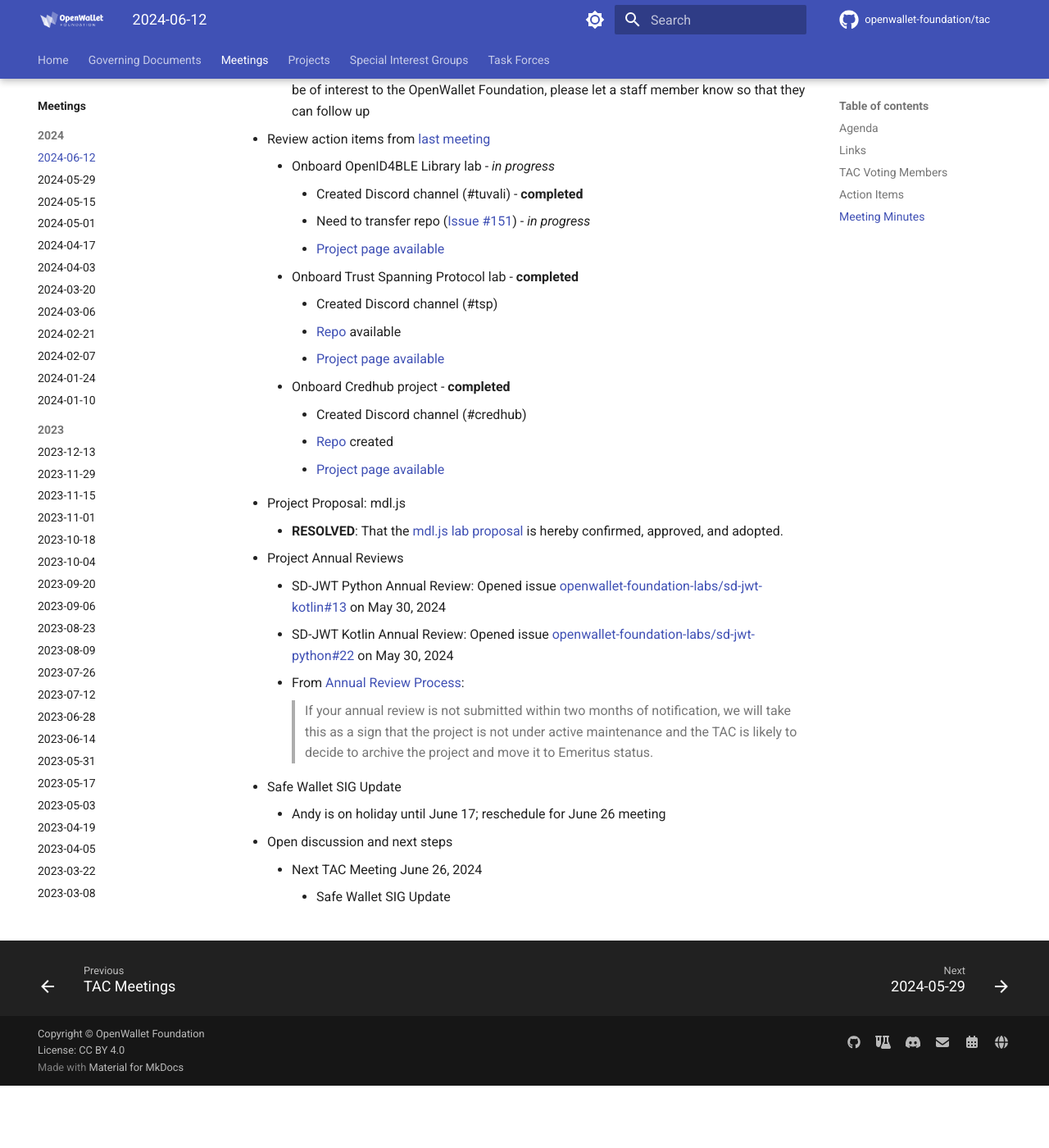
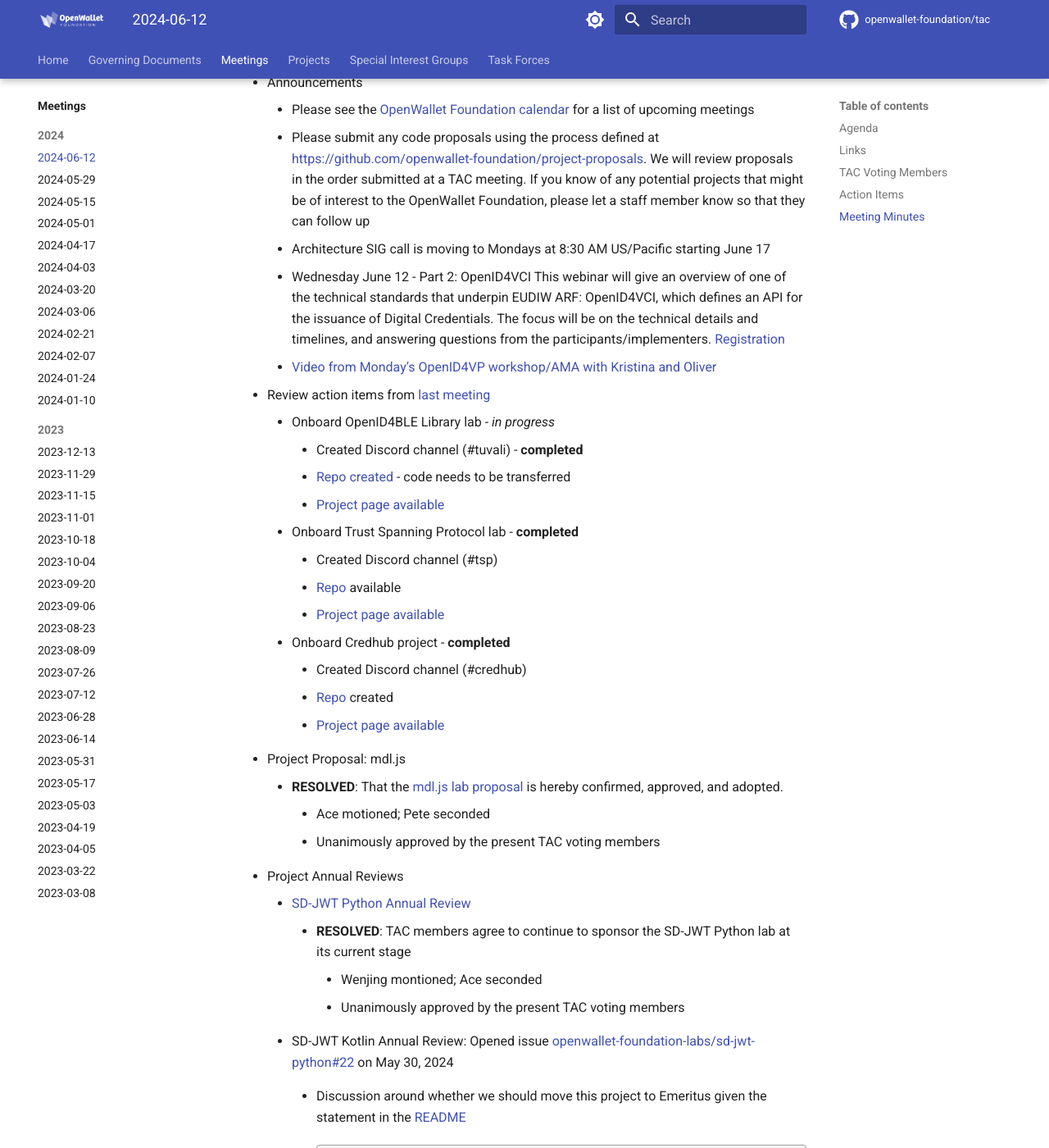
Before and after one commit to openwallet-foundation/tac, an MkDocs documentation site: the page built from docs/meetings/2024/2024-06-12.md, in a window 1280 px wide and 1400 px high, scrolled down 1392 px. Shown: the whole window at 82% size. Built offline with MkDocs 1.6.1 and Material for MkDocs 9.7.7, drawn with Linux system fonts in a browser that asks for light colours; comment, search, counter and statistics services are not loaded; before the commit the page ends 2716 px from its top, so only the background shows below that; some of the changed text lies outside the part shown.

Commit message:
Add meeting minutes
Signed-off-by: Tracy Kuhrt <tracy.a.kuhrt@accenture.com>

```diff
--- a/docs/meetings/2024/2024-06-12.md
+++ b/docs/meetings/2024/2024-06-12.md
@@ -8,37 +8,43 @@
 - Review action items from [last meeting](./2024-05-29.md#action-items)
 - Project Proposal: [mdl.js](https://github.com/openwallet-foundation/project-proposals/pull/37)
 - Project Annual Reviews
-    - SD-JWT Python Annual Review
+    - [SD-JWT Python Annual Review](https://github.com/lukasjhan/project-proposals/blob/pp/mdoc/projects/mdl-js.md)
     - SD-JWT Kotlin Annual Review
 - Safe Wallet SIG Update
 - Open discussion and next steps
 
 ## Links
 - [slides](https://docs.google.com/presentation/d/1IGQsx2hMNoLGdeivgNGbEFMPnKSzG2c63ha7D9O5ILE/edit?usp=sharing)
-- [recording]()
+- [recording](https://zoom.us/rec/share/AMTuIkuiahjdiTzO1E2cePpKXb576Lfuz3medTW_xlH-npk2XlM5-AnhRZTWJUnh.olC9PaIZgcbAr61H)
 
 ## TAC Voting Members
 
 - [ ] David Zeuthen
-- [ ] Jaehoon (Ace) Shim
-- [ ] Rolson Quadras
-- [ ] Pete Cooling
+- [x] Jaehoon (Ace) Shim
+- [x] Rolson Quadras
+- [x] Pete Cooling
 - [ ] Stavros Kounis
-- [ ] Tracy Kuhrt
-- [ ] Wenjing Chu
+- [x] Tracy Kuhrt
+- [x] Wenjing Chu
 
 ## Action Items
+- Onboard mdl.js
+- Reach out to Fabian regarding new maintainership - Sean/Torsten
+- File PR against [openwallet-foundation-labs/governance](https://github.com/openwallet-foundation-labs/governance) to update maintainership for sd-jwt-kotlin - Ace
 
 ## Meeting Minutes
 
 - Announcements
     - Please see the [OpenWallet Foundation calendar](https://zoom-lfx.platform.linuxfoundation.org/meetings/openwalletfoundation) for a list of upcoming meetings
     - Please submit any code proposals using the process defined at https://github.com/openwallet-foundation/project-proposals. We will review proposals in the order submitted at a TAC meeting. If you know of any potential projects that might be of interest to the OpenWallet Foundation, please let a staff member know so that they can follow up
+    - Architecture SIG call is moving to Mondays at 8:30 AM US/Pacific starting June 17
+    - Wednesday June 12 - Part 2: OpenID4VCI This webinar will give an overview of one of the technical standards that underpin EUDIW ARF: OpenID4VCI, which defines an API for the issuance of Digital Credentials. The focus will be on the technical details and timelines, and answering questions from the participants/implementers. [Registration](https://hubs.la/Q02zHpm-0)
+    - [Video from Monday’s OpenID4VP workshop/AMA with Kristina and Oliver](https://youtu.be/bPtBL5DHWhc?feature=shared)
 
 - Review action items from [last meeting](./2024-05-29.md#action-items)
     - Onboard OpenID4BLE Library lab - _in progress_
         - Created Discord channel (#tuvali) - **completed**
-        - Need to transfer repo ([Issue #151](https://github.com/openwallet-foundation/tac/issues/151)) - _in progress_
+        - [Repo created](https://github.com/openwallet-foundation-labs/tuvali) - code needs to be transferred
         - [Project page available](https://tac.openwallet.foundation/projects/tuvali/)
     - Onboard Trust Spanning Protocol lab - **completed**
         - Created Discord channel (#tsp)
@@ -51,17 +57,27 @@
 
 - Project Proposal: mdl.js
     - **RESOLVED**: That the [mdl.js lab proposal](https://github.com/openwallet-foundation/project-proposals/pull/37) is hereby confirmed, approved, and adopted.
+        - Ace motioned; Pete seconded
+        - Unanimously approved by the present TAC voting members
 
 - Project Annual Reviews
-    - SD-JWT Python Annual Review: Opened issue [openwallet-foundation-labs/sd-jwt-kotlin#13](https://github.com/openwallet-foundation-labs/sd-jwt-kotlin/issues/13) on May 30, 2024
+    - [SD-JWT Python Annual Review](https://github.com/openwallet-foundation/tac/pull/163)
+        - **RESOLVED**: TAC members agree to continue to sponsor the SD-JWT Python lab at its current stage
+            - Wenjing montioned; Ace seconded
+            - Unanimously approved by the present TAC voting members
     - SD-JWT Kotlin Annual Review: Opened issue [openwallet-foundation-labs/sd-jwt-python#22](https://github.com/openwallet-foundation-labs/sd-jwt-python/issues/22) on May 30, 2024
-    - From [Annual Review Process](../../governance/project-annual-review-process.md#filing-an-annual-review):
+        - Discussion around whether we should move this project to Emeritus given the statement in the [README](https://github.com/openwallet-foundation-labs/sd-jwt-kotlin/blob/main/README.md)
 
-        > If your annual review is not submitted within two months of notification, we will take this as a sign that the project is not under active maintenance and the TAC is likely to decide to archive the project and move it to Emeritus status.
+            !!! quote
+
+                Important note: This project is no longer maintained. We recommend using the eudi-lib-jvm-sdjwt-kt library instead. If you are interested in maintaining this project, please contact Fabian Hauck.
+
+        - Ace volunteered to maintain this project going forward
 
 - Safe Wallet SIG Update
-    - Andy is on holiday until June 17; reschedule for June 26 meeting
+    - Dan Bachenheimer shared the [EIC presentation on the Safe Wallet SIG](https://docs.google.com/presentation/d/1798CEGraK6RgVDqz3zU_n28ReHvbobr1/edit#slide=id.p5)
+    - Brian brought up the concern of how to we "approve" the work that is done by the SIGs
 
 - Open discussion and next steps
     - Next TAC Meeting June 26, 2024
-        - Safe Wallet SIG Update
+        - Discuss approval process for SIG output
```
